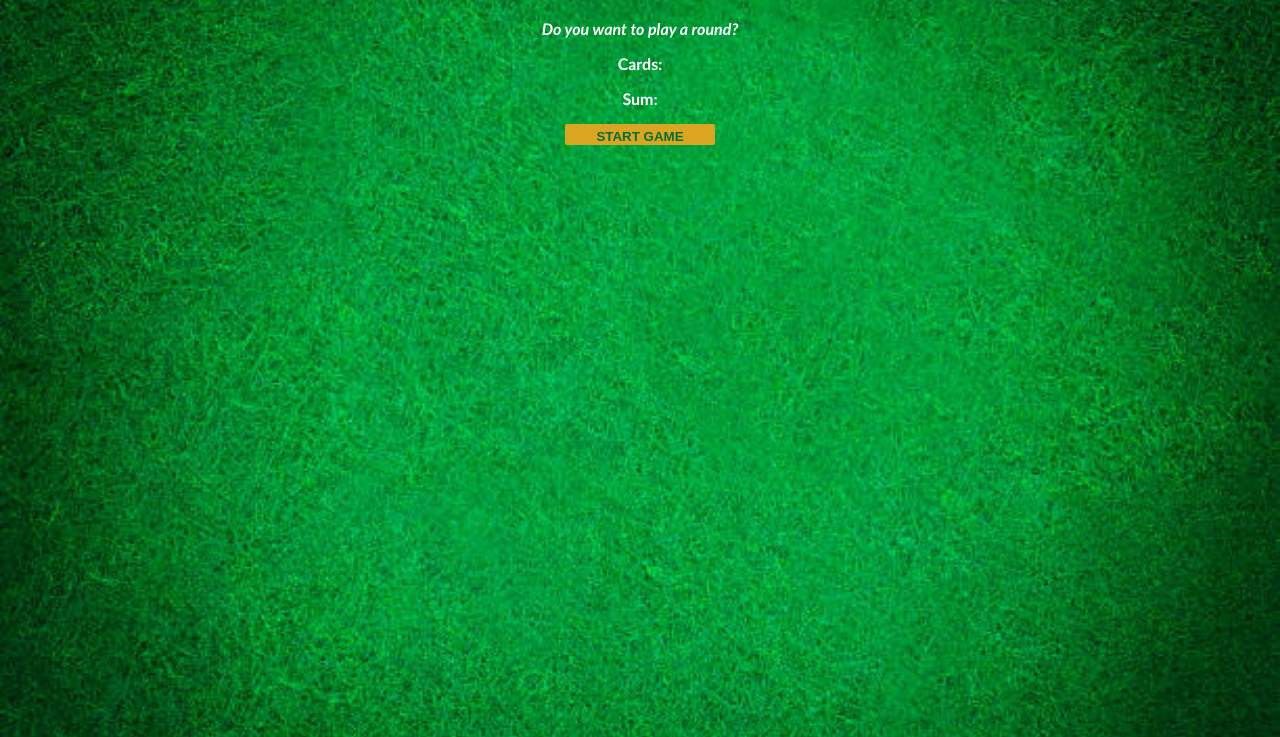
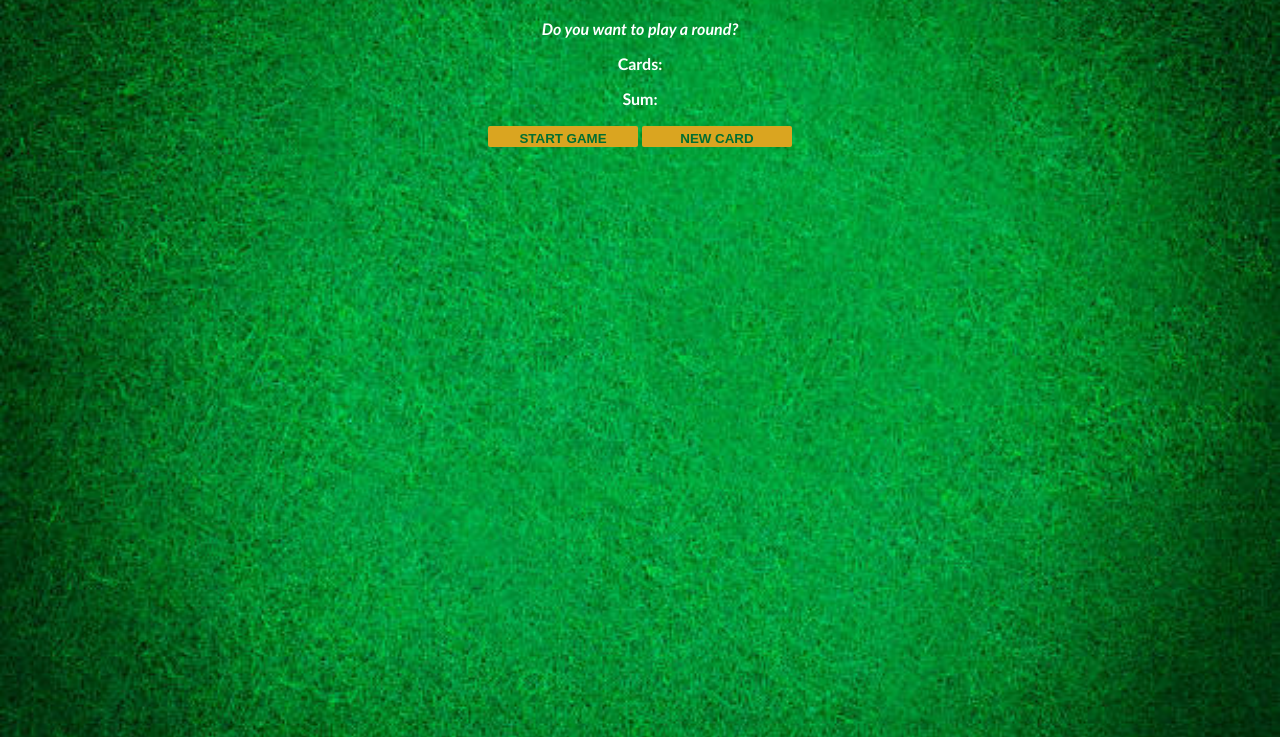
Before and after one commit to cat4hurricane/javascriptprojects, a plain HTML site: page blackjack-app/index.html in a window 1280 px wide. Shown: the part 63-800 px from the top of the page. Drawn offline with Linux system fonts and the light colour scheme.

Commit message:
Added newCard function and comments

```diff
--- a/blackjack-app/index.css
+++ b/blackjack-app/index.css
@@ -24,4 +24,6 @@ button {
     font-weight: bold;
     border: none;
     border-radius: 2px;
+    margin-bottom: 2px;
+    margin-top: 2px;
 }
--- a/blackjack-app/index.html
+++ b/blackjack-app/index.html
@@ -9,6 +9,7 @@
         <p id="cards-el">Cards:</p>
         <p id="sum-el">Sum:</p>
         <button onclick="startGame()">START GAME</button>
+        <button onclick="newCard()">NEW CARD</button>
         <script src="index.js"></script>
         </body>
     </html>
--- a/blackjack-app/index.js
+++ b/blackjack-app/index.js
@@ -1,3 +1,4 @@
+//variable declare for global use
 let firstCard = 3;
 let secondCard = 10;
 
@@ -13,25 +14,40 @@ let messageEl = document.getElementById("message-el");
 let sumEl = document.getElementById("sum-el");
 
 let cardsEl = document.getElementById("cards-el");
-
+	//function that lets you play
 function startGame() {
+	//card counting, showsmup on screen
 	cardsEl.textContent = "Cards: " + firstCard + " " + secondCard;
 	sumEl.textContent = "Sum: " + sum;
 	if (sum <= 20) {
+	//less than 21
 		message = "Do you want to draw a new card?";
+		//see newCard() function
 	}
 
 	else if (sum === 21) {
+	//21 achieved, game won
 		message = "You've got Blackjack!";
 		hasBlackjack = true;
 	}
 
 	else {
+	//bigger than 21, game ends
 		message = "You're out of the game!";
 		isAlive = false;
 	}
 	messageEl.textContent = message;
 }
+	//drawing new card function
+function newCard() {
+	console.log("Drawing a new card from the deck!");
+	//variable for pulled card
+	let card = 6;
+	//add to sum
+	sum+= card;
+	//rerun startGame()
+	startGame();
+}
 //cashout time
 console.log(hasBlackjack);
 console.log(isAlive);
```
